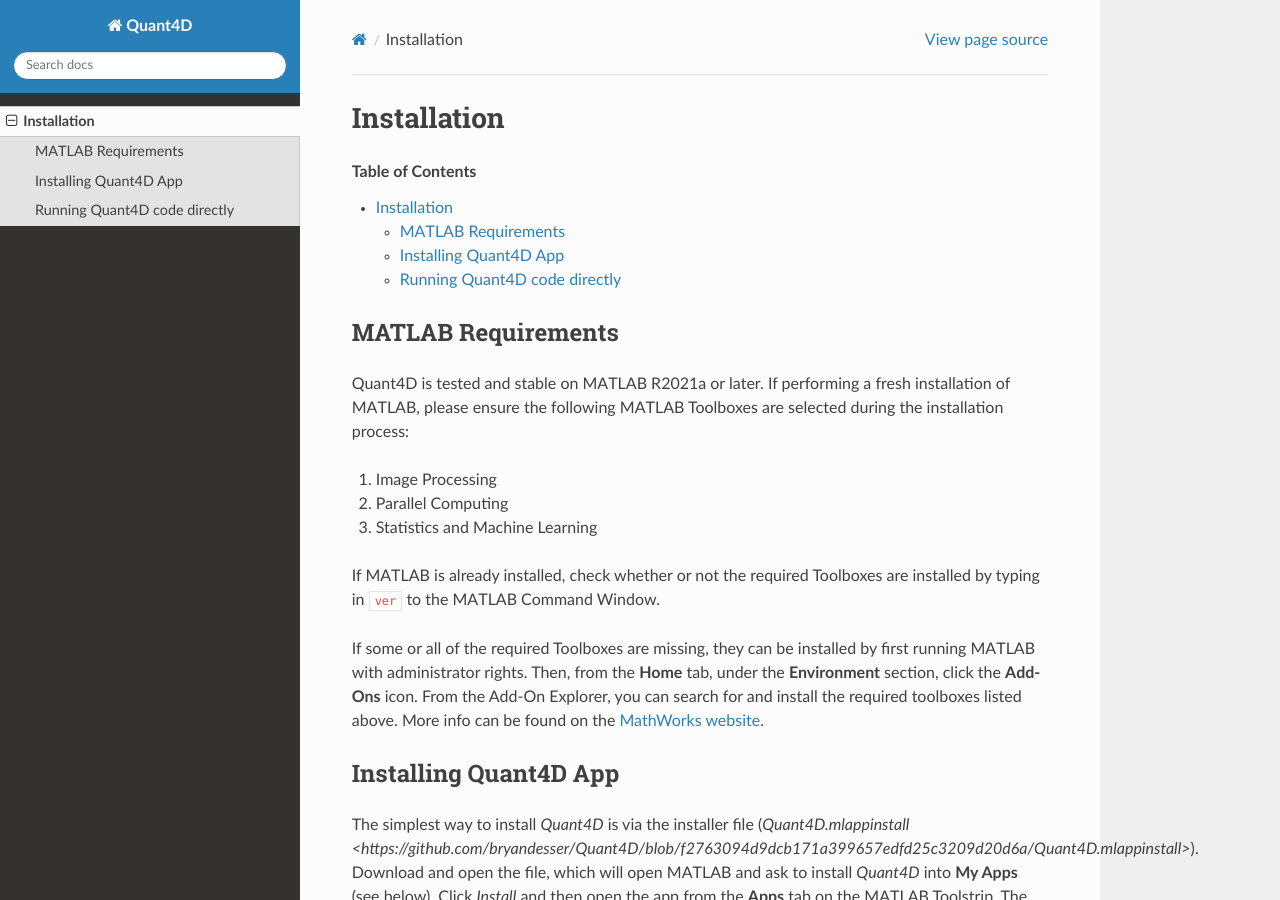
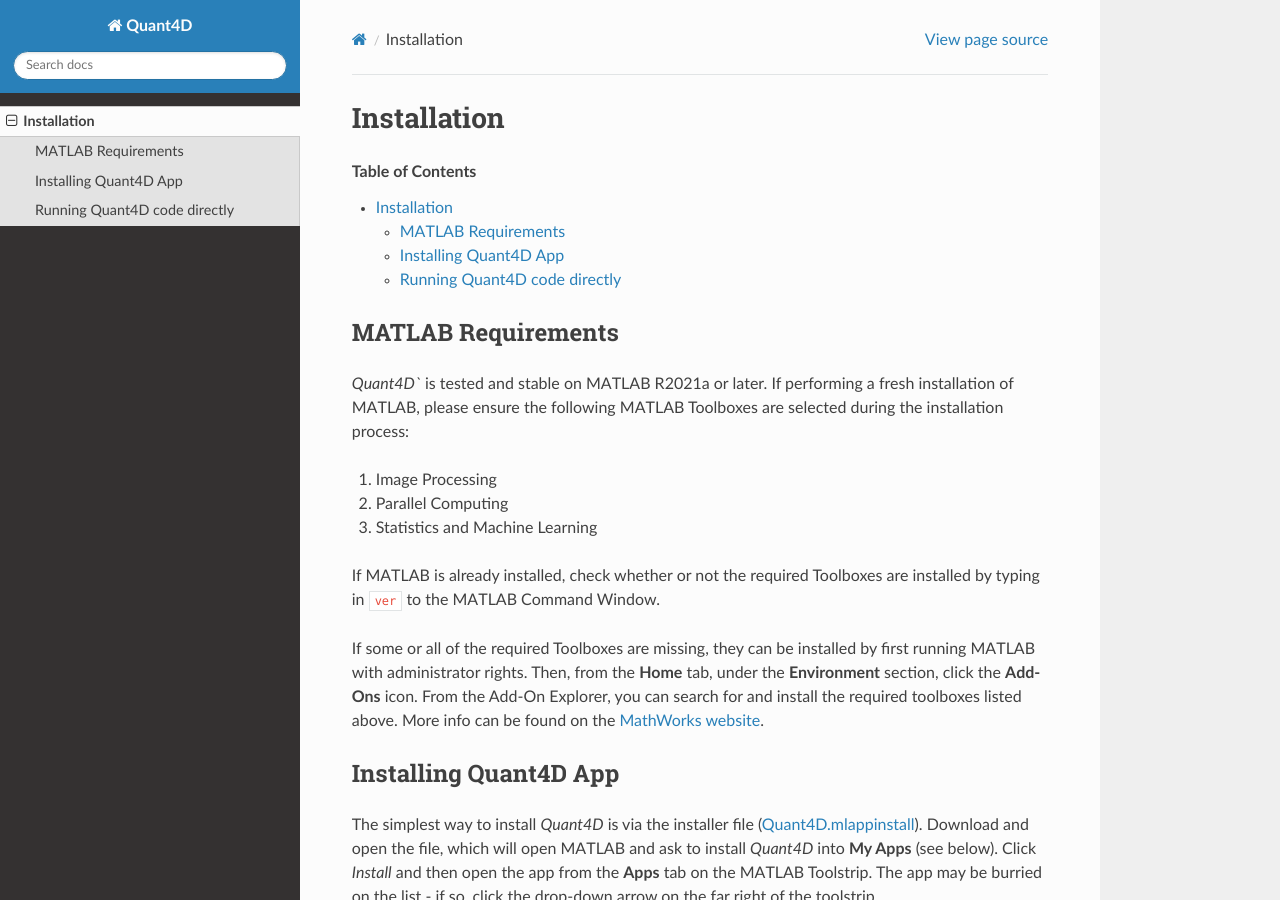
Before and after one commit to bryandesser/Quant4D, a Sphinx documentation site: the page built from docs/source/installation.rst, in a window 1280 px wide and 900 px high. Built offline with Sphinx 7.4.7 and the Read the Docs theme 3.1.0, drawn with Linux system fonts in a browser that asks for light colours; pages that are not in the unit, such as notebooks, are missing from menus.

Commit message:
modified:   docs/source/installation.rst

```diff
--- a/docs/source/installation.rst
+++ b/docs/source/installation.rst
@@ -11,7 +11,7 @@
 MATLAB Requirements
 -------------------
 
-Quant4D is tested and stable on MATLAB R2021a or later. If performing a fresh installation of MATLAB, please ensure the following MATLAB Toolboxes are selected during the installation process:
+`Quant4D`` is tested and stable on MATLAB R2021a or later. If performing a fresh installation of MATLAB, please ensure the following MATLAB Toolboxes are selected during the installation process:
 
 #. Image Processing
 #. Parallel Computing
@@ -24,7 +24,7 @@
 Installing Quant4D App
 ----------------------
 
-The simplest way to install `Quant4D` is via the installer file (`Quant4D.mlappinstall <https://github.com/bryandesser/Quant4D/blob/f2763094d9dcb171a399657edfd25c3209d20d6a/Quant4D.mlappinstall>`). Download and open the file, which will open MATLAB and ask to install `Quant4D` into **My Apps** (see below). Click `Install` and then open the app from the **Apps** tab on the MATLAB Toolstrip. The app may be burried on the list - if so, click the drop-down arrow on the far right of the toolstrip.
+The simplest way to install `Quant4D` is via the installer file (`Quant4D.mlappinstall <https://github.com/bryandesser/Quant4D/blob/f2763094d9dcb171a399657edfd25c3209d20d6a/Quant4D.mlappinstall>`_). Download and open the file, which will open MATLAB and ask to install `Quant4D` into **My Apps** (see below). Click `Install` and then open the app from the **Apps** tab on the MATLAB Toolstrip. The app may be burried on the list - if so, click the drop-down arrow on the far right of the toolstrip.
 
 .. image:: ../_static/app_install.png
     :width: 400
```
